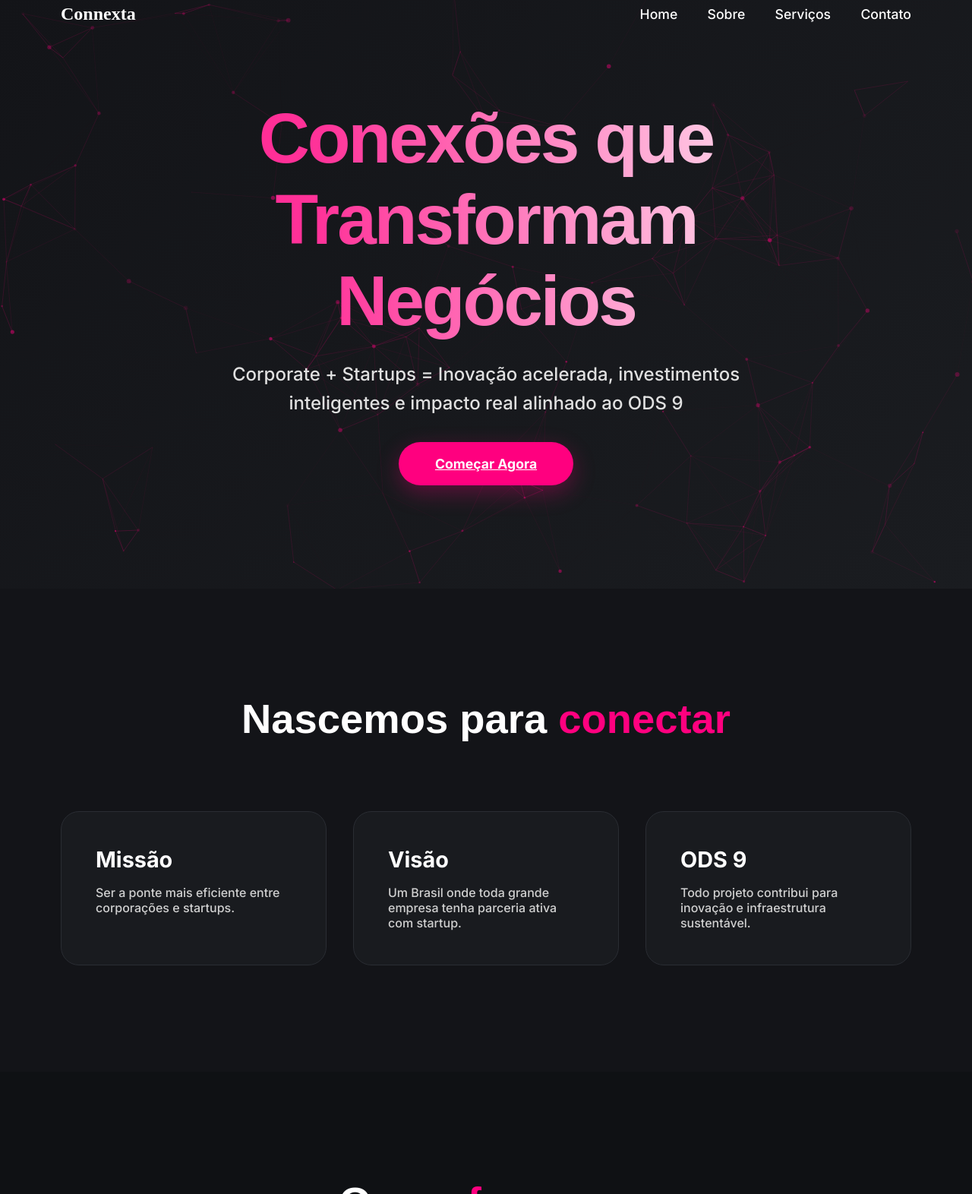
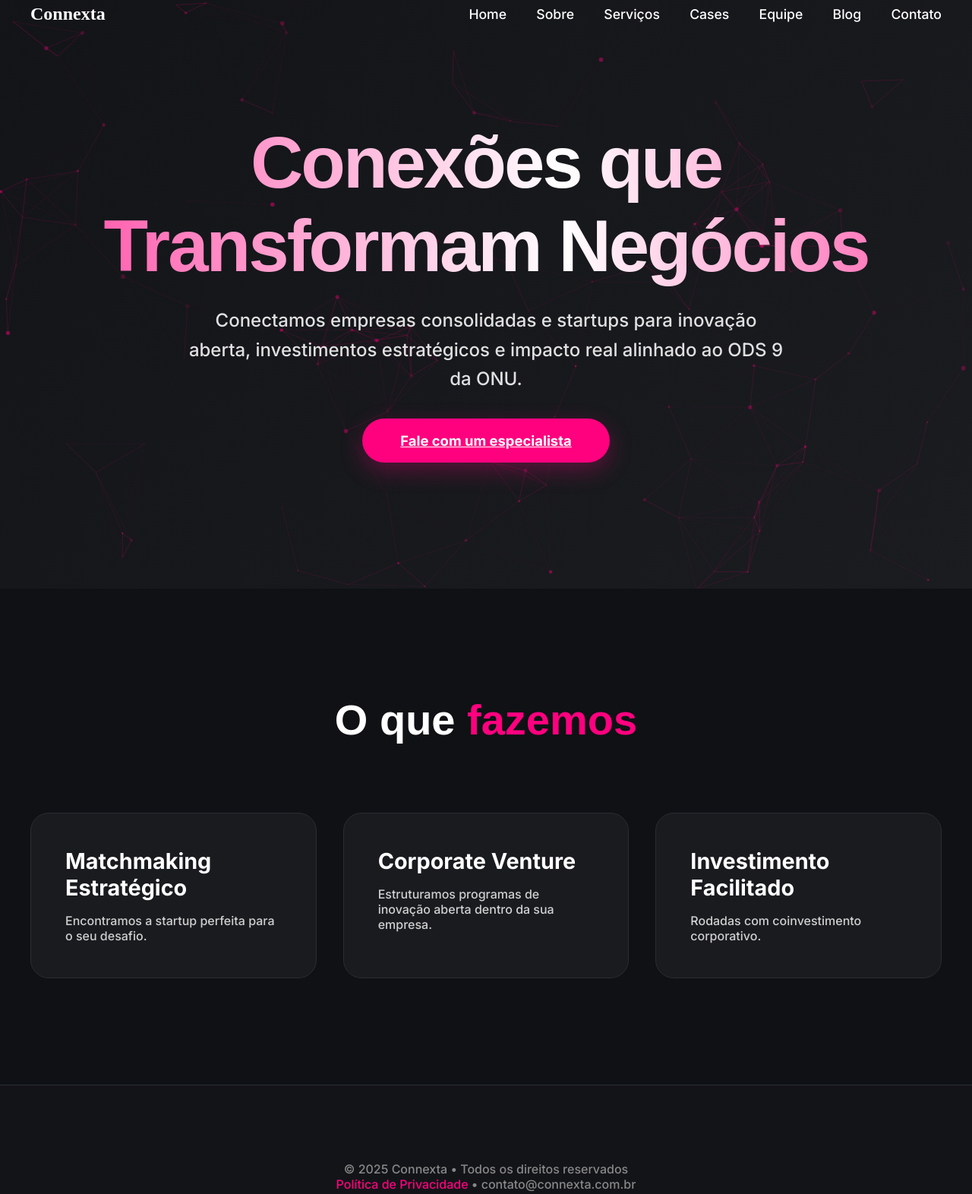
Before and after one commit to joelUmiri/site_institucional_Connexta, a plain HTML site: page index.html in a window 1280 px wide. Shown: the part 25-1597 px from the top of the page at 76% size. Drawn offline with nearby package versions, Linux system fonts and the light colour scheme; a web font is replaced by a local one.

Commit message:
Atualização do site

```diff
--- a/index.html
+++ b/index.html
@@ -3,10 +3,10 @@
 <head>
     <meta charset="UTF-8">
     <meta name="viewport" content="width=device-width, initial-scale=1.0">
-    <title>Connexta • Conexões que Transformam</title>
-    <meta name="description" content="Conectamos empresas e startups para inovação aberta, investimentos estratégicos e impacto real alinhado ao ODS 9.">
+    <title>Connexta • Conexões que Transformam Negócios</title>
+    <meta name="description" content="Conectamos empresas consolidadas e startups para inovação aberta, investimentos estratégicos e impacto real alinhado ao ODS 9 da ONU.">
 
-    <!-- Fonts + AOS -->
+    <!-- Fonts -->
     <link href="https://fonts.googleapis.com/css2?family=Inter:wght@300;500;700&family=Satoshi:wght@400;700;900&display=swap" rel="stylesheet">
     <link href="https://unpkg.com/aos@2.3.1/dist/aos.css" rel="stylesheet">
 
@@ -20,291 +20,124 @@
             --accent-hover: #e00070;
             --border: #2A2D33;
         }
+        * { margin:0; padding:0; box-sizing:border-box; }
+        html { scroll-behavior: smooth; }
+        body { font-family:'Inter',sans-serif; background:var(--bg); color:var(--text); overflow-x:hidden; }
 
-        * { margin: 0; padding: 0; box-sizing: border-box; }
-        html { scroll-behavior: smooth; }
-
-        body {
-            font-family: 'Inter', sans-serif;
-            background: var(--bg);
-            color: var(--text);
-            overflow-x: hidden;
-        }
-
-        /* ===== SCROLLBAR ROSA PERSONALIZADA ===== */
-        ::-webkit-scrollbar { width: 12px; }
-        ::-webkit-scrollbar-track { background: var(--bg); }
-        ::-webkit-scrollbar-thumb {
-            background: var(--accent);
-            border-radius: 6px;
-            border: 3px solid var(--bg);
-        }
-        ::-webkit-scrollbar-thumb:hover { background: #ff3399; }
+        /* Scrollbar rosa */
+        ::-webkit-scrollbar { width:12px; }
+        ::-webkit-scrollbar-track { background:var(--bg); }
+        ::-webkit-scrollbar-thumb { background:var(--accent); border-radius:6px; border:3px solid var(--bg); }
+        ::-webkit-scrollbar-thumb:hover { background:#ff3399; }
 
         /* Navegação */
-        nav {
-            position: fixed;
-            top: 0;
-            width: 100%;
-            background: transparent;
-            padding: 30px 0;
-            z-index: 1000;
-            transition: all 0.4s ease;
+        nav { position:fixed; top:0; width:100%; background:transparent; padding:30px 0; z-index:1000; transition:all .4s; }
+        nav.scrolled { background:rgba(25,27,31,.95); backdrop-filter:blur(15px); padding:18px 0; border-bottom:1px solid var(--border); }
+        nav .container { max-width:1300px; margin:0 auto; display:flex; justify-content:space-between; align-items:center; padding:0 40px; }
+        nav a { color:white; text-decoration:none; margin-left:35px; font-weight:500; font-size:1.1rem; transition:.3s; }
+        nav a:hover { color:var(--accent); }
+
+        /* Hero */
+        #hero { height:100vh; position:relative; display:flex; align-items:center; justify-content:center; text-align:center; overflow:hidden; }
+        #particles-js { position:absolute; width:100%; height:100%; background:linear-gradient(135deg,#131418,#1a1c20); }
+        .hero-content { position:relative; z-index:2; max-width:1100px; padding:0 20px; pointer-events:none; }
+        .hero-content * { pointer-events:auto; }
+        .hero-content h1 {
+            font-family:'Satoshi',sans-serif; font-size:6rem; font-weight:900; letter-spacing:-3px;
+            background:linear-gradient(90deg,#fff,#FF007F,#ff3399,#fff,#FF007F);
+            background-size:300%; -webkit-background-clip:text; background-clip:text;
+            -webkit-text-fill-color:transparent; animation:gradientFlow 10s ease infinite;
+            margin-bottom:24px;
         }
-        nav.scrolled {
-            background: rgba(25, 27, 31, 0.95);
-            backdrop-filter: blur(15px);
-            padding: 18px 0;
-            border-bottom: 1px solid var(--border);
+        @keyframes gradientFlow { 0%{background-position:0% 50%} 50%{background-position:100% 50%} 100%{background-position:0% 50%} }
+        .hero-content p { font-size:1.5rem; color:#e0e0e0; max-width:800px; margin:0 auto 50px; line-height:1.6; }
+        .btn {
+            background:var(--accent); color:white; border:none; padding:18px 50px; border-radius:50px;
+            font-weight:600; font-size:1.15rem; cursor:pointer; transition:all .3s;
+            box-shadow:0 10px 30px rgba(255,0,127,.3);
         }
-        nav .container {
-            max-width: 1200px;
-            margin: 0 auto;
-            display: flex;
-            justify-content: space-between;
-            align-items: center;
-            padding: 0 40px;
+        .btn:hover { background:var(--accent-hover); transform:translateY(-4px) scale(1.05); }
+
+        /* Seções genéricas */
+        .container { max-width:1300px; margin:0 auto; padding:0 40px; }
+        section { padding:140px 0; }
+        .section-title {
+            text-align:center; font-family:'Satoshi',sans-serif; font-size:3.5rem; color:var(--title);
+            margin-bottom:90px;
         }
-        nav a {
-            color: white;
-            text-decoration: none;
-            margin-left: 35px;
-            font-weight: 500;
-            font-size: 1.1rem;
-            transition: 0.3s;
+        .section-title span { color:var(--accent); }
+
+        .cards-grid { display:grid; grid-template-columns:repeat(auto-fit,minmax(340px,1fr)); gap:35px; }
+        .card {
+            background:var(--card); border:1px solid var(--border); border-radius:24px;
+            padding:45px; transition:all .5s;
         }
-        nav a:hover { color: var(--accent); }
-
-        /* Hero + Partículas corrigidas */
-        #hero {
-            height: 100vh;
-            position: relative;
-            display: flex;
-            align-items: center;
-            justify-content: center;
-            text-align: center;
-            overflow: hidden;
-        }
-        #particles-js {
-            position: absolute;
-            width: 100%;
-            height: 100%;
-            top: 0; left: 0;
-            background: linear-gradient(135deg, #131418 0%, #1a1c20 100%);
-        }
-        .hero-content {
-            position: relative;
-            z-index: 2;
-            max-width: 1000px;
-            padding: 0 20px;
-            /* Importante: permite que o mouse passe "por baixo" do texto para interagir com as partículas */
-            pointer-events: none;
-        }
-        .hero-content * { pointer-events: auto; } /* botões e links voltam a funcionar */
-
-        .hero-content h1 {
-            font-family: 'Satoshi', sans-serif;
-            font-size: 5.8rem;
-            font-weight: 900;
-            letter-spacing: -3px;
-            background: linear-gradient(90deg, #ffffff, #FF007F, #ff3399, #ffffff, #FF007F);
-            background-size: 300% 300%;
-            -webkit-background-clip: text;
-            background-clip: text;
-            -webkit-text-fill-color: transparent;
-            animation: gradientFlow 10s ease infinite;
-            margin-bottom: 24px;
-        }
-        @keyframes gradientFlow {
-            0%   { background-position: 0% 50%; }
-            50%  { background-position: 100% 50%; }
-            100% { background-position: 0% 50%; }
-        }
-        .hero-content p {
-            font-size: 1.5rem;
-            color: #e0e0e0;
-            max-width: 750px;
-            margin: 0 auto 50px;
-            line-height: 1.6;
-        }
-
-        .btn {
-            background: var(--accent);
-            color: white;
-            border: none;
-            padding: 18px 48px;
-            border-radius: 50px;
-            font-weight: 600;
-            font-size: 1.1rem;
-            cursor: pointer;
-            transition: all 0.3s;
-            box-shadow: 0 10px 30px rgba(255, 0, 127, 0.3);
-        }
-        .btn:hover {
-            background: var(--accent-hover);
-            transform: translateY(-4px) scale(1.05);
-        }
-
-        /* Seções e cards (igual antes) */
-        .container { max-width: 1200px; margin: 0 auto; padding: 0 40px; }
-        section { padding: 140px 0; }
-        .section-title {
-            text-align: center;
-            font-family: 'Satoshi', sans-serif;
-            font-size: 3.4rem;
-            color: var(--title);
-            margin-bottom: 90px;
-        }
-        .section-title span { color: var(--accent); }
-
-        .cards-grid {
-            display: grid;
-            grid-template-columns: repeat(auto-fit, minmax(340px, 1fr));
-            gap: 35px;
-        }
-        .card {
-            background: var(--card);
-            border: 1px solid var(--border);
-            border-radius: 24px;
-            padding: 45px;
-            transition: all 0.5s ease;
-        }
-        .card:hover {
-            transform: translateY(-20px);
-            border-color: var(--accent);
-            box-shadow: 0 30px 60px rgba(255, 0, 127, 0.2);
-        }
-        .card h3 { font-size: 1.8rem; color: white; margin-bottom: 16px; }
-
-        .contact-form {
-            max-width: 750px;
-            margin: 0 auto;
-            background: var(--card);
-            padding: 70px;
-            border-radius: 28px;
-            border: 1px solid var(--border);
-        }
-        input, textarea {
-            width: 100%;
-            padding: 18px;
-            margin: 14px 0;
-            background: #24272d;
-            border: none;
-            border-radius: 14px;
-            color: white;
-            font-size: 1.1rem;
-        }
-        textarea { min-height: 160px; }
+        .card:hover { transform:translateY(-20px); border-color:var(--accent); box-shadow:0 30px 60px rgba(255,0,127,.2); }
+        .card h3 { font-size:1.8rem; color:white; margin-bottom:16px; }
 
         footer {
-            text-align: center;
-            padding: 100px 20px;
-            color: #888;
-            border-top: 1px solid var(--border);
+            text-align:center; padding:100px 20px; color:#888; border-top:1px solid var(--border);
         }
+        footer a { color:var(--accent); text-decoration:none; }
 
-        @media (max-width: 768px) {
-            .hero-content h1 { font-size: 3.6rem; }
-            nav .container { flex-direction: column; gap: 15px; padding: 0 20px; }
+        @media (max-width:768px) {
+            .hero-content h1 { font-size:3.6rem; }
+            nav .container { flex-direction:column; gap:15px; padding:0 20px; }
         }
     </style>
 </head>
 <body>
 
+    <!-- Navegação -->
     <nav id="navbar">
         <div class="container">
             <h2 style="color:white; font-family:'Satoshi'; font-weight:900;">Connexta</h2>
             <div>
                 <a href="#hero">Home</a>
-                <a href="#sobre">Sobre</a>
-                <a href="#servicos">Serviços</a>
-                <a href="#contato">Contato</a>
+                <a href="sobre.html">Sobre</a>
+                <a href="servicos.html">Serviços</a>
+                <a href="cases.html">Cases</a>
+                <a href="equipe.html">Equipe</a>
+                <a href="blog.html">Blog</a>
+                <a href="contato.html">Contato</a>
             </div>
         </div>
     </nav>
 
+    <!-- Hero -->
     <section id="hero">
         <div id="particles-js"></div>
         <div class="hero-content" data-aos="fade-up">
             <h1>Conexões que Transformam Negócios</h1>
-            <p>Corporate + Startups = Inovação acelerada, investimentos inteligentes e impacto real alinhado ao ODS 9</p>
-            <a href="#contato" class="btn">Começar Agora</a>
+            <p>Conectamos empresas consolidadas e startups para inovação aberta, investimentos estratégicos e impacto real alinhado ao ODS 9 da ONU.</p>
+            <a href="contato.html" class="btn">Fale com um especialista</a>
         </div>
     </section>
 
-    <section id="sobre">
-        <div class="container">
-            <h2 class="section-title" data-aos="fade-up">Nascemos para <span>conectar</span></h2>
-            <div class="cards-grid">
-                <div class="card" data-aos="fade-up" data-aos-delay="100"><h3>Missão</h3><p>Ser a ponte mais eficiente entre corporações e startups.</p></div>
-                <div class="card" data-aos="fade-up" data-aos-delay="200"><h3>Visão</h3><p>Um Brasil onde toda grande empresa tenha parceria ativa com startup.</p></div>
-                <div class="card" data-aos="fade-up" data-aos-delay="300"><h3>ODS 9</h3><p>Todo projeto contribui para inovação e infraestrutura sustentável.</p></div>
-            </div>
-        </div>
-    </section>
-
-    <section id="servicos" style="background:#0f1114;">
+    <!-- Preview rápido dos serviços -->
+    <section style="background:#0f1114;">
         <div class="container">
             <h2 class="section-title" data-aos="fade-up">O que <span>fazemos</span></h2>
             <div class="cards-grid">
-                <div class="card" data-aos="flip-left"><h3>Matchmaking Estratégico</h3><p>A startup certa para o desafio certo.</p></div>
-                <div class="card" data-aos="flip-left" data-aos-delay="100"><h3>Corporate Venture</h3><p>Programas de inovação aberta.</p></div>
-                <div class="card" data-aos="flip-left" data-aos-delay="200"><h3>Investimento Facilitado</h3><p>Rodadas com coinvestimento corporativo.</p></div>
-                <div class="card" data-aos="flip-left" data-aos-delay="300"><h3>Eventos Exclusivos</h3><p>Demodays e imersões de alto nível.</p></div>
-            </div>
-        </div>
-    </section>
-
-    <section id="contato">
-        <div class="container">
-            <h2 class="section-title" data-aos="fade-up">Pronto para <span>conectar?</span></h2>
-            <div class="contact-form" data-aos="zoom-in">
-                <form action="https://formspree.io/f/seu-email" method="POST">
-                    <input type="text" name="nome" placeholder="Seu nome" required>
-                    <input type="email" name="_replyto" placeholder="Seu e-mail" required>
-                    <input type="text" name="empresa" placeholder="Empresa">
-                    <textarea name="mensagem" placeholder="Sua mensagem ou desafio..." required></textarea>
-                    <button type="submit" class="btn">Enviar Mensagem</button>
-                </form>
+                <div class="card" data-aos="fade-up" data-aos-delay="100"><h3>Matchmaking Estratégico</h3><p>Encontramos a startup perfeita para o seu desafio.</p></div>
+                <div class="card" data-aos="fade-up" data-aos-delay="200"><h3>Corporate Venture</h3><p>Estruturamos programas de inovação aberta dentro da sua empresa.</p></div>
+                <div class="card" data-aos="fade-up" data-aos-delay="300"><h3>Investimento Facilitado</h3><p>Rodadas com coinvestimento corporativo.</p></div>
             </div>
         </div>
     </section>
 
     <footer>
         <p>© 2025 Connexta • Todos os direitos reservados</p>
-        <p>contato@connexta.com.br</p>
+        <p><a href="privacidade.html">Política de Privacidade</a> • contato@connexta.com.br</p>
     </footer>
 
     <!-- Scripts -->
     <script src="https://cdn.jsdelivr.net/npm/particles.js@2.0.0/particles.min.js"></script>
     <script src="https://unpkg.com/aos@2.3.1/dist/aos.js"></script>
     <script>
-        // Partículas (agora o mouse funciona em cima do texto!)
-        particlesJS('particles-js', {
-            particles: {
-                number: { value: 90, density: { enable: true, value_area: 800 } },
-                color: { value: "#FF007F" },
-                shape: { type: "circle" },
-                opacity: { value: 0.5, random: true },
-                size: { value: 3, random: true },
-                line_linked: { enable: true, distance: 140, color: "#FF007F", opacity: 0.25, width: 1 },
-                move: { enable: true, speed: 2 }
-            },
-            interactivity: {
-                detect_on: "canvas",
-                events: {
-                    onhover: { enable: true, mode: "repulse" },
-                    resize: true
-                }
-            },
-            retina_detect: true
-        });
-
-        AOS.init({ duration: 1000, once: true });
-
-        window.addEventListener('scroll', () => {
-            document.getElementById('navbar').classList.toggle('scrolled', window.scrollY > 100);
-        });
+        particlesJS('particles-js', { particles:{ number:{value:90}, color:{value:"#FF007F"}, opacity:{value:.5,random:true}, size:{value:3,random:true}, line_linked:{enable:true,distance:140,color:"#FF007F",opacity:.25,width:1}, move:{enable:true,speed:2} }, interactivity:{ events:{ onhover:{enable:true,mode:"repulse"} } }, retina_detect:true });
+        AOS.init({duration:1000,once:true});
+        window.addEventListener('scroll',()=>document.getElementById('navbar').classList.toggle('scrolled',window.scrollY>100));
     </script>
 </body>
 </html>
```
